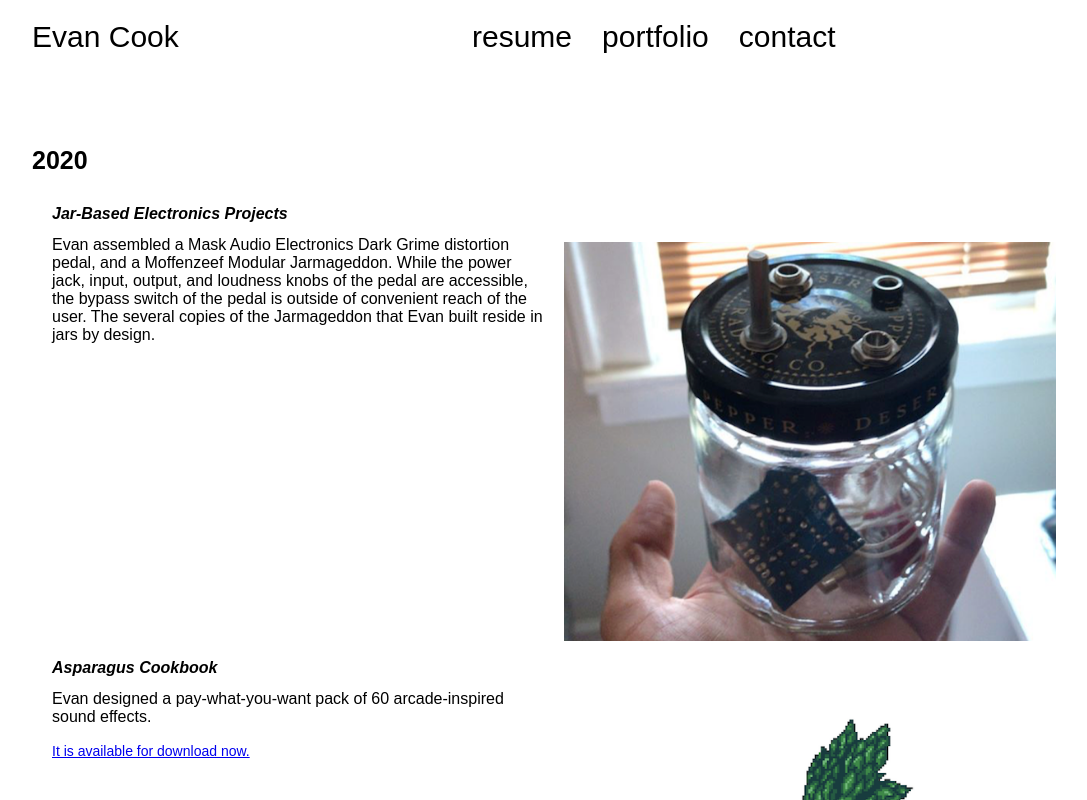
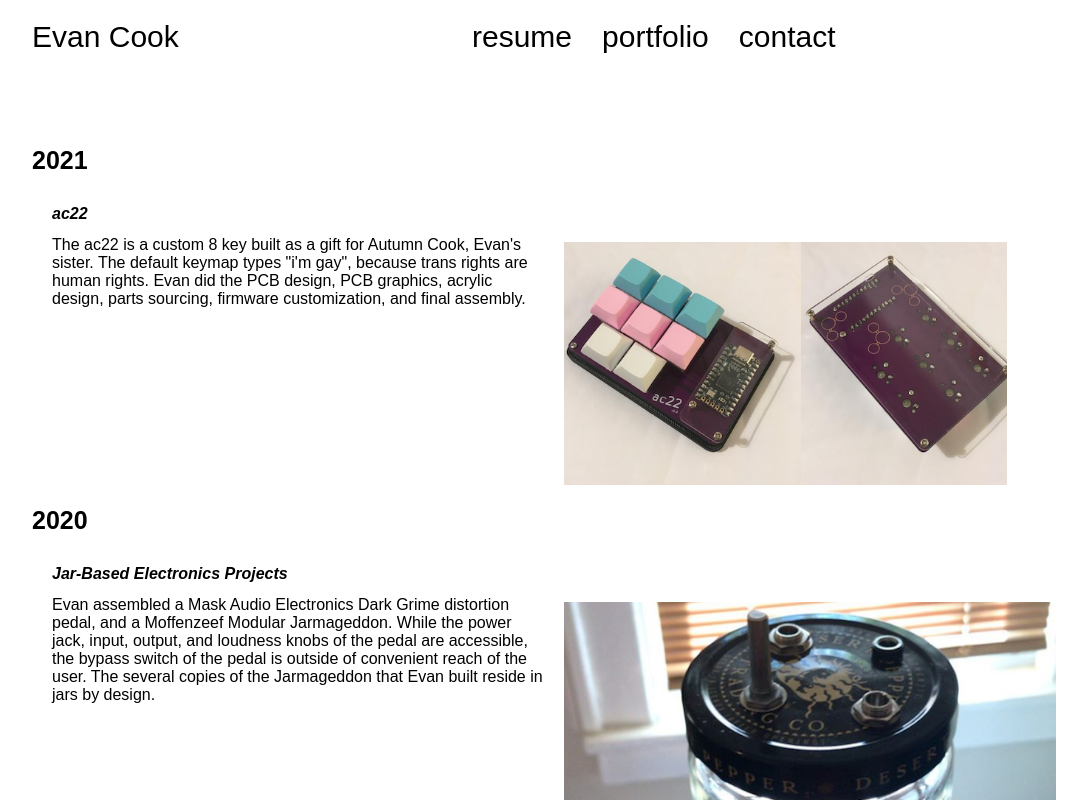
Before and after one commit to evanmcook/modular-friend, a React (Create React App) app: page /portfolio in a window 1280 px wide. Shown: the top 800 px of the page, without its empty margins (96-1183 px from the left). Built offline with nearby package versions, Linux system fonts and the light colour scheme.

Commit message:
added ac22
made 2021 a year

```diff
--- a/src/portfolio/portfolio.js
+++ b/src/portfolio/portfolio.js
@@ -4,12 +4,26 @@ import darkGrimeJar from './darkGrimeJar.png';
 import asparagus from './evancook.audio_AsparagusBywhoKuh.png';
 import flambowPicture from './flambowOnCom.jpg';
 import billyPicture from './billyElliotCueStack.png';
+import ac22 from './ac22.png';
 
 class Portfolio extends Component {
   render() {
     return (
       <div className="portfolio">
 
+       <h1 className="subtitle"> 2021</h1>
+       <div class = "prfItem">
+         <div>
+         <h2>ac22</h2>
+          The ac22 is a custom 8 key built as a gift for Autumn Cook, Evan's sister. The default keymap types "i'm gay", because trans rights are human rights.
+          Evan did the PCB design, PCB graphics, acrylic design, parts sourcing, firmware customization, and final assembly.
+         </div>
+
+         <div className = "rObj">
+         <img src={ac22} alt="ac22 macropad" width ="90%" ></img>
+         </div>
+
+        </div>
 
 
        <h1 className="subtitle"> 2020</h1>
```
Also changed, not shown: src/App.css (line endings or trailing spaces), src/portfolio/ac22.png (added).
